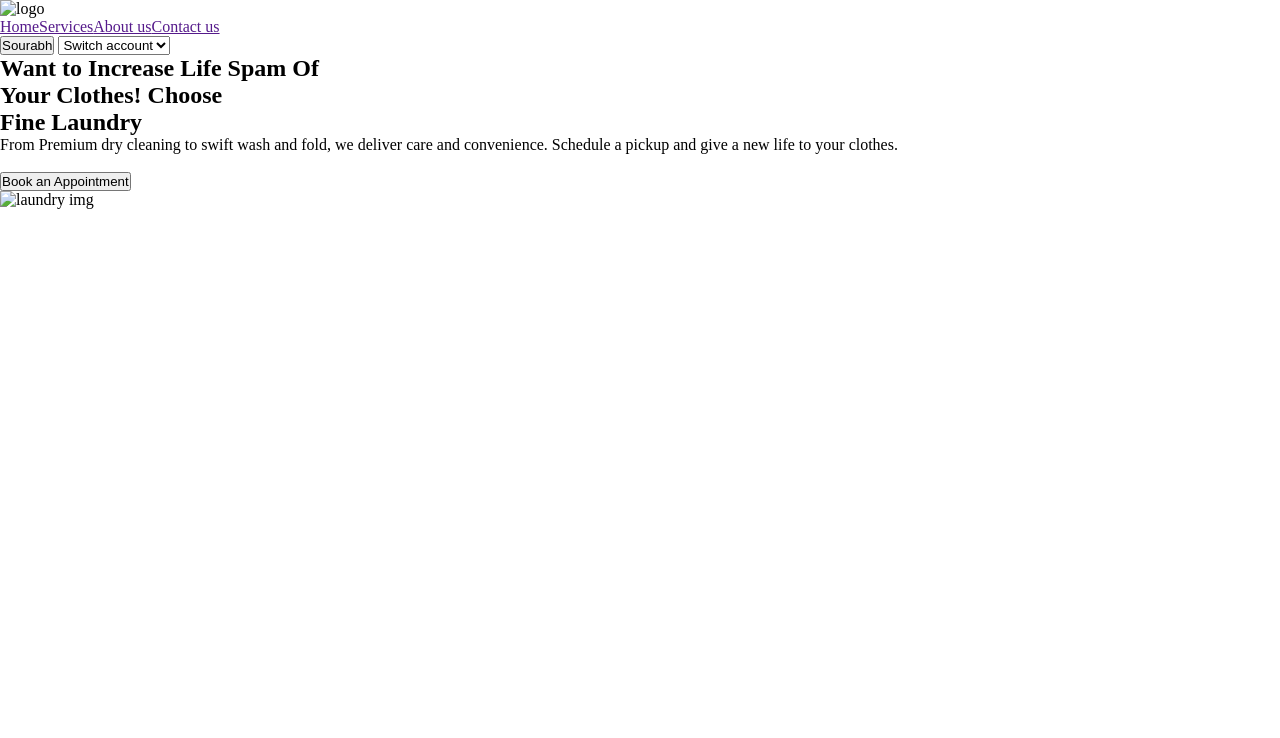
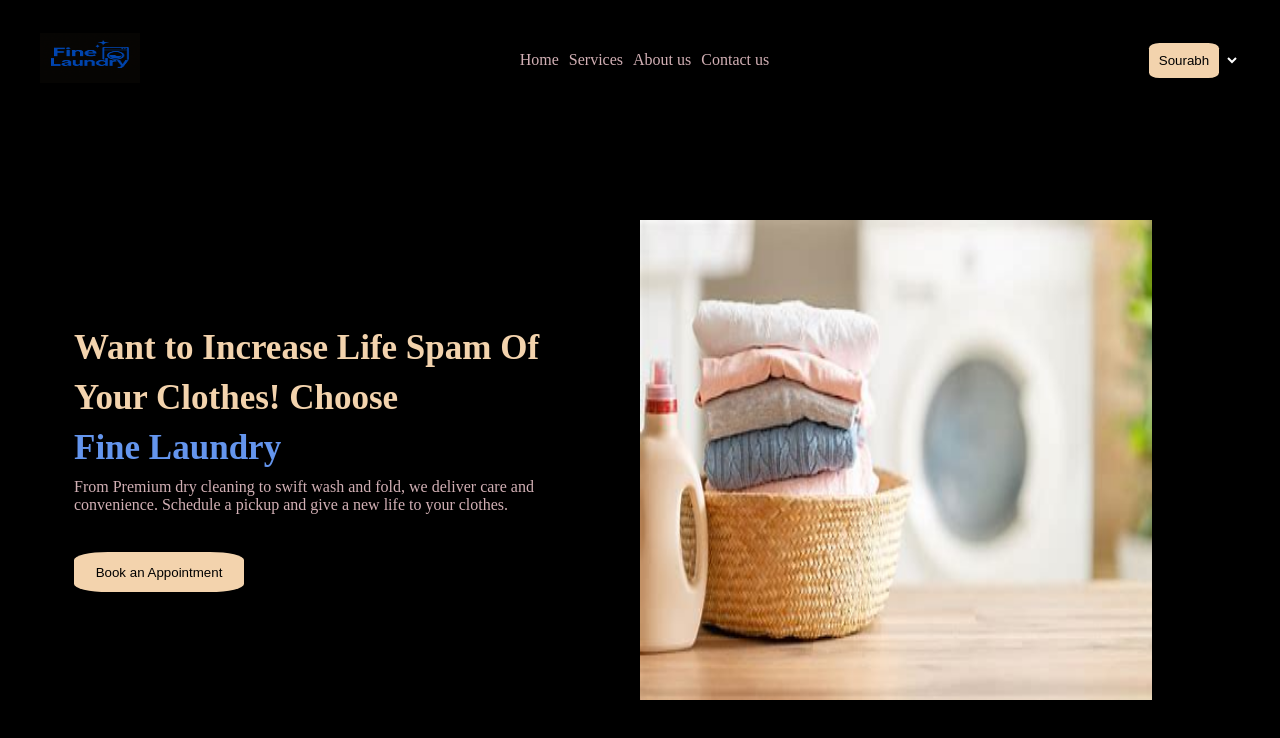
Before and after one commit to sourabh876/Fine-Cleaning, a plain HTML site: page index.html in a window 1280 px wide. Drawn offline with Linux system fonts and the light colour scheme.

Commit message:
Add files via upload

```diff
--- a/style.css
+++ b/style.css
@@ -3,37 +3,118 @@
     padding: 0;
     box-sizing: border-box;
 }
+body{
+    background-color: black;
+}
+nav{
+    display: flex;
+    justify-content: space-between;
+    height: 15vh;
+    /* background-color: cornflowerblue; */
+    align-items: center;
+}
 
-.container{
-    display: grid;
-    background: #959393ee;
+nav section{
+    margin: 40px;
+}
+
+#select{
+    width: 17px;
+    border: none;
+    background: none;
+    color: white;
+}
+
+select option{
+    color: black;
+    border-radius: 10%;
+}
+
+section ul{
+    display: flex;
+    gap: 10px;
 
 }
 
-.box1{
-    height: 400px;
-    width: 400px;
-    background-color: black;
-    margin: 100px;
-    transition:  15s ease-in-out;
+section a{
+    text-decoration: none;
+    color: rgb(210, 176, 181);
+    outline: none;
 }
 
-.box2{
-    height: 200px;
-    width: 200px;
-    background-color: white;
-
-    transition: 15s ease-in-out;
+section ul a:hover{
+    color: cornflowerblue;
 }
 
-.box1:hover{
-    /* transform:skew(5deg,5deg); */
-   transform: rotatex(360deg);
-   transform: translate(50%,50%);
+#username{
+    height: 35px;
+    width: 70px;
+    border: none;
+    background-color:rgb(243, 211, 173);
+    border-radius: 15%;
+    color:black;
+}
+main{
+    height: 85vh;
+    display: flex;
 }
 
-.box2:hover{
+.left{
+    width: 50%;
+    height: 85vh;
+    display: flex;
+    align-items: center;
+    justify-content: center;
 
-    transform: translate(50%,50%);
-    /* transform: rotate(360deg); */
 }
+.left .h1{
+    color: rgb(243, 211, 173);
+    font-size: 35px;
+    margin: 10px;
+}
+.left p{
+    color: rgb(210, 176, 181);
+    margin: 10px;
+}
+.left section{
+    width: 40vw;
+}
+
+.right{
+    width: 50%;
+    height: 85vh;
+    display: flex;
+    align-items: center;
+}
+
+.laundryimg{
+width: 40vw;
+height: 60vh;
+background: none;
+
+}
+
+#Appointment{
+    background: none;
+    border: none;
+    background-color: rgb(243, 211, 173);
+    margin: 10px;
+    height: 40px;
+    width: 170px;
+    border-radius: 20%;
+
+}
+#Appointment:hover{
+    color: cornflowerblue;
+}
+
+.logo{
+    height: 50px;
+    width: 100px;
+}
+
+.blue{
+    color:cornflowerblue;
+    font-size: 35px;
+    margin: 10px;
+}
```
Also changed, not shown: laundry.jpeg (added), logo.png (added).
